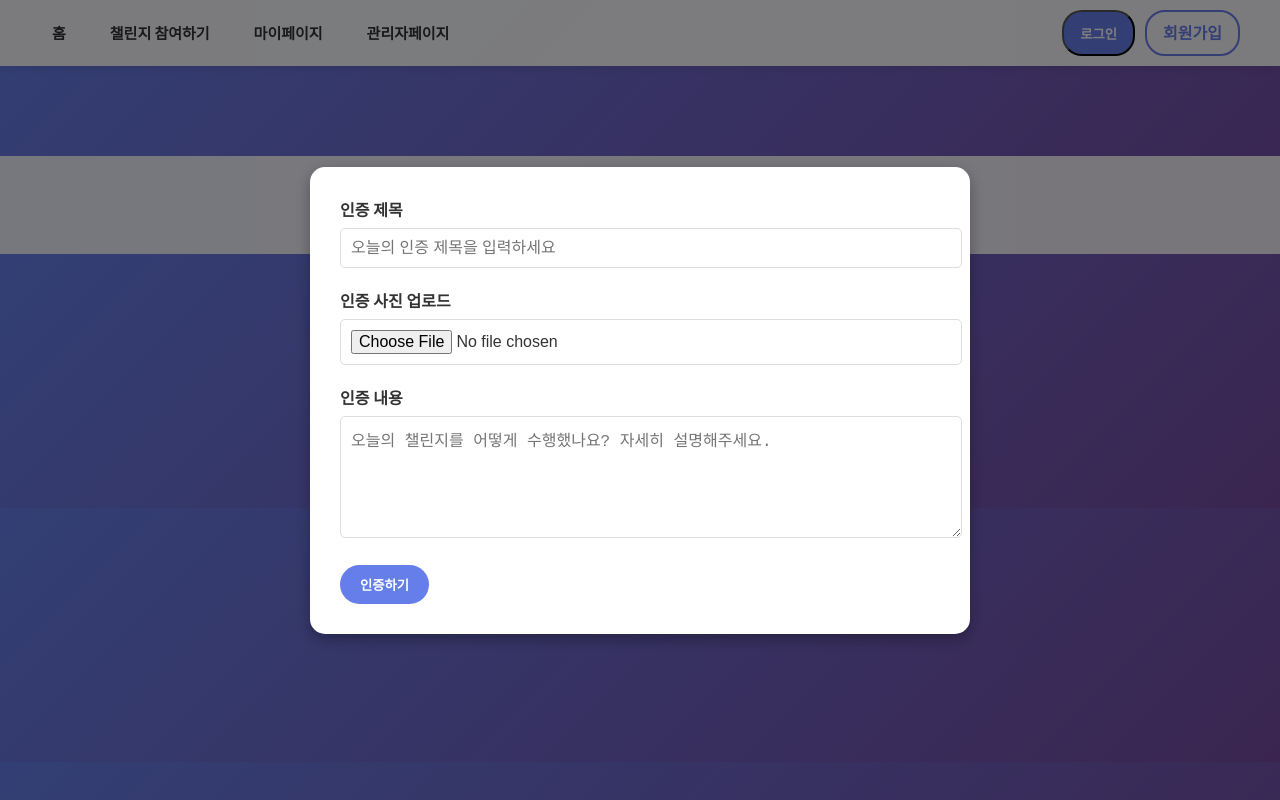
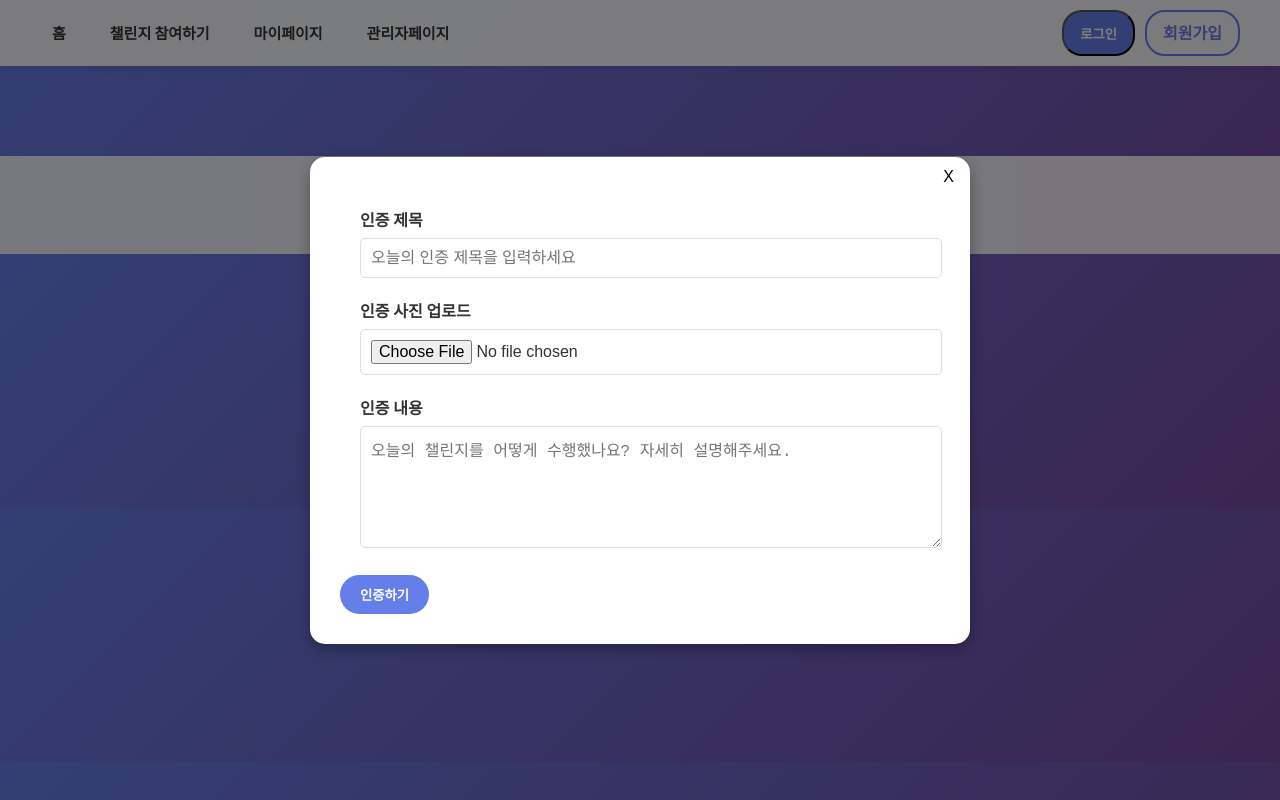
Before and after one commit to W-llama/Bod_frontend, a Vue app: page /myPage/challenges/1/verify in a window 1280 px wide. Built offline with nearby package versions, Linux system fonts and the light colour scheme.

Commit message:
bug, fix : 마이페이지-인증하기 버튼 오류 수정

```diff
--- a/src/components/myPage/VerificationModal.vue
+++ b/src/components/myPage/VerificationModal.vue
@@ -1,8 +1,8 @@
-
 <template>
   <div>
     <div v-if="showModal" class="modal-overlay" @click.self="closeModal">
       <div class="modal">
+        <button class="close-btn" @click="closeModal">X</button>
         <form class="verification-form" @submit.prevent="submitVerification">
           <div class="form-group">
             <label for="verification-title">인증 제목</label>
@@ -44,7 +44,7 @@ export default {
     },
     closeModal() {
       this.showModal = false;
-      this.$emit('modal-closed');
+      this.$emit('close');
     },
     handleFileUpload(event) {
       this.verificationImage = event.target.files[0];
@@ -103,6 +103,7 @@ export default {
 }
 
 .modal {
+  position: relative;
   background-color: white;
   padding: 30px;
   border-radius: 15px;
@@ -111,11 +112,14 @@ export default {
   box-shadow: 0 5px 15px rgba(0, 0, 0, 0.3);
 }
 
-.modal-header {
-  display: flex;
-  justify-content: space-between;
-  align-items: center;
-  margin-bottom: 20px;
+.close-btn {
+  position: absolute;
+  top: 10px;
+  right: 10px;
+  background: transparent;
+  border: none;
+  font-size: 16px;
+  cursor: pointer;
 }
 
 .modal-header h3 {
@@ -124,15 +128,8 @@ export default {
   color: #333;
 }
 
-.modal-close {
-  background: none;
-  border: none;
-  font-size: 24px;
-  cursor: pointer;
-}
-
 .form-group {
-  margin-bottom: 20px;
+  margin: 20px;
 }
 
 .form-group label {
```
